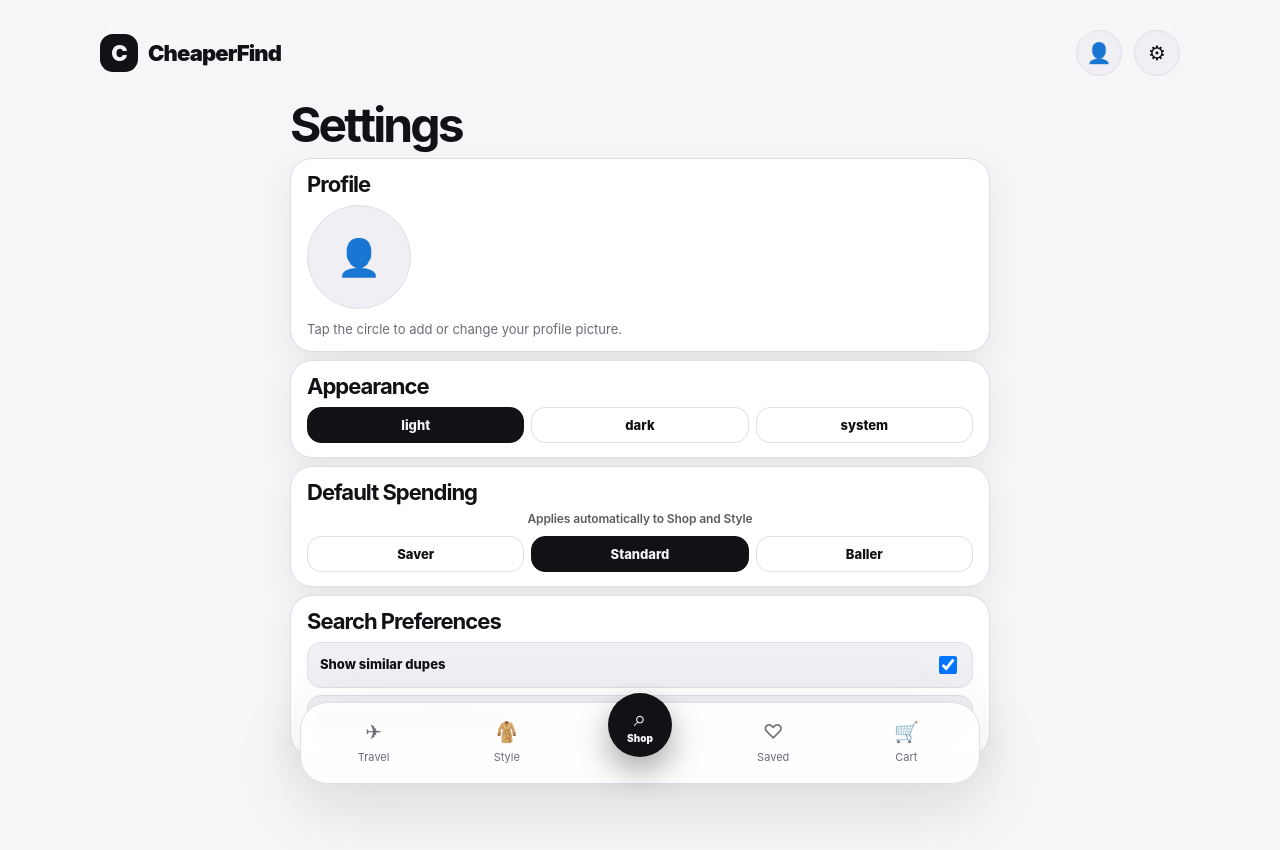
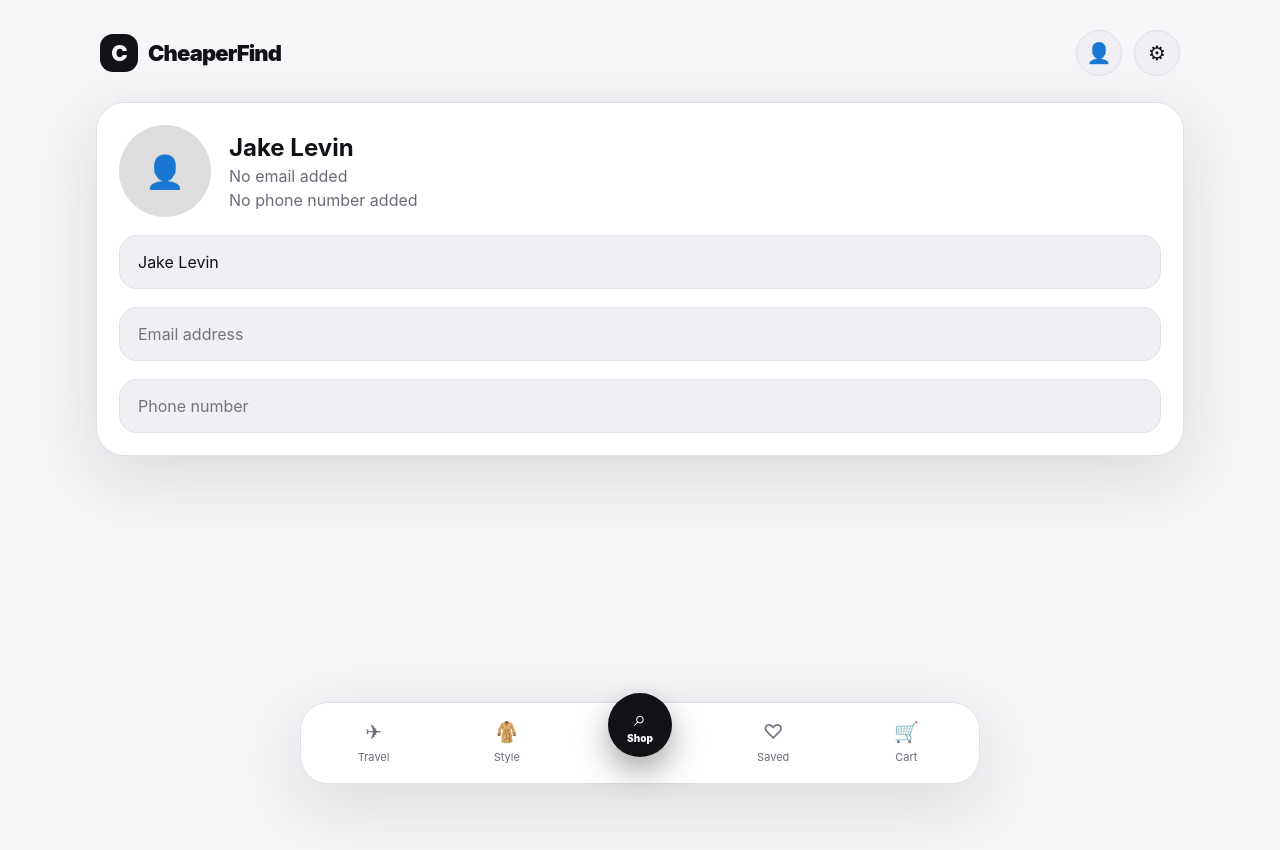
Before and after one commit to Jakelevin999/ccheapest-app-ver-3-, a Next.js app: page /settings in a window 1280 px wide. Shown: the top 850 px of the page. After the commit the page ends 800 px from the top, so only its background shows below. Built offline with nearby package versions, Linux system fonts and the light colour scheme.

Commit message:
Connect settings layout modular component

```diff
--- a/app/settings/page.tsx
+++ b/app/settings/page.tsx
@@ -1,70 +1,5 @@
-'use client';
-import { useEffect, useState } from 'react';
-import { useTheme } from '../../components/ThemeProvider';
-
-const priceTiers = ['Saver','Standard','Baller'];
-const priceTierKey = 'cheaperfind:priceTier';
+import SettingsLayout from '@/components/settings/SettingsLayout'
 
 export default function SettingsPage() {
-  const { theme, setTheme } = useTheme();
-  const [preview, setPreview] = useState<string | null>(null);
-  const [priceTier, setPriceTier] = useState('Standard');
-  const [showDupes, setShowDupes] = useState(true);
-  const [resale, setResale] = useState(false);
-
-  useEffect(() => {
-    setPreview(localStorage.getItem('cheaperfind:pfp'));
-    const saved = localStorage.getItem(priceTierKey);
-    if (saved && priceTiers.includes(saved)) setPriceTier(saved);
-  }, []);
-
-  function setDefaultTier(tier:string) {
-    setPriceTier(tier);
-    localStorage.setItem(priceTierKey, tier);
-  }
-
-  function handleUpload(e: React.ChangeEvent<HTMLInputElement>) {
-    const file = e.target.files?.[0];
-    if (!file) return;
-    const reader = new FileReader();
-    reader.onload = () => {
-      const data = reader.result as string;
-      localStorage.setItem('cheaperfind:pfp', data);
-      window.dispatchEvent(new Event('cheaperfind:pfp-changed'));
-      setPreview(data);
-    };
-    reader.readAsDataURL(file);
-  }
-
-  return <section className="settingsPage cleanSettings smallSettings">
-    <h1>Settings</h1>
-
-    <div className="card settingsCard cleanSettingsCard compactSettingsCard">
-      <h2>Profile</h2>
-      <label className="profileUploadBox cleanProfileUpload profileUploadCentered">
-        <input type="file" accept="image/*" onChange={handleUpload} />
-        {preview ? <img src={preview} alt="Profile" /> : <span>👤</span>}
-      </label>
-      <p className="muted">Tap the circle to add or change your profile picture.</p>
-    </div>
-
-    <div className="card settingsCard cleanSettingsCard compactSettingsCard">
-      <h2>Appearance</h2>
-      <div className="tierOptions compactTierOptions settingsButtonGrid">{(['light','dark','system'] as const).map(option => <button type="button" key={option} className={theme === option ? 'tierButton active' : 'tierButton'} onClick={() => setTheme(option)}>{option}</button>)}</div>
-    </div>
-
-    <div className="card settingsCard cleanSettingsCard compactSettingsCard">
-      <h2>Default Spending</h2>
-      <p style={{textAlign:'center',fontSize:'12px',opacity:0.68,fontWeight:600,margin:'-2px 0 10px',letterSpacing:'-0.01em'}}>Applies automatically to Shop and Style</p>
-      <div className="tierOptions compactTierOptions settingsButtonGrid">{priceTiers.map(t => <button type="button" key={t} className={priceTier === t ? 'tierButton active' : 'tierButton'} onClick={() => setDefaultTier(t)}>{t}</button>)}</div>
-    </div>
-
-    <div className="card settingsCard cleanSettingsCard compactSettingsCard">
-      <h2>Search Preferences</h2>
-      <div className="settingsStack">
-        <label className="settingRow cleanSettingRow"><span>Show similar dupes</span><input type="checkbox" checked={showDupes} onChange={e=>setShowDupes(e.target.checked)} /></label>
-        <label className="settingRow cleanSettingRow"><span>Include resale marketplaces</span><input type="checkbox" checked={resale} onChange={e=>setResale(e.target.checked)} /></label>
-      </div>
-    </div>
-  </section>;
+  return <SettingsLayout />
 }
```
